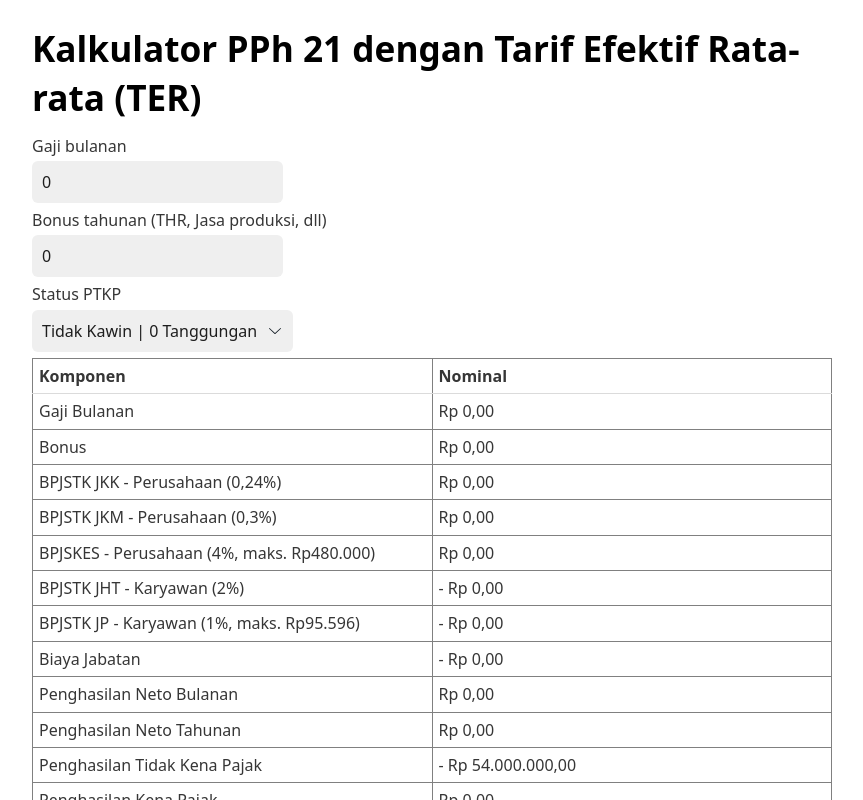
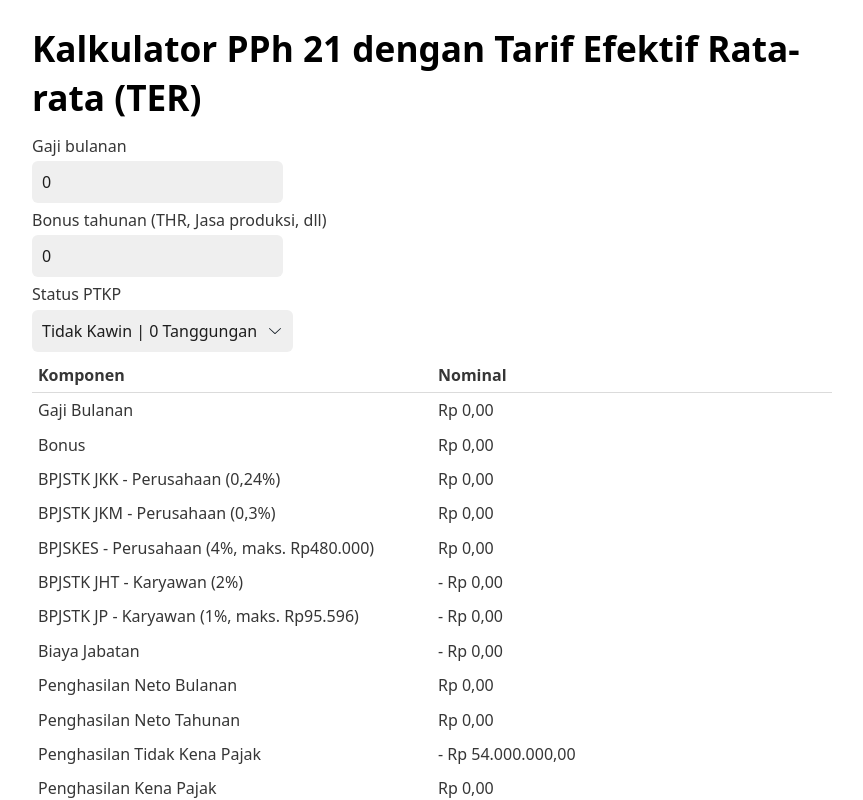
Before and after one commit to zasdaym/pph21, a SvelteKit app: page / in a window 1280 px wide. Shown: the top 800 px of the page, without its empty margins (208-1071 px from the left). Built offline with nearby package versions, Linux system fonts and the light colour scheme.

Commit message:
Remove table border

```diff
--- a/src/routes/+page.svelte
+++ b/src/routes/+page.svelte
@@ -51,7 +51,7 @@
   <option value="K/2">Kawin | 2 Tanggungan</option>
   <option value="K/3">Kawin | 3 Tanggungan</option>
 </select>
-<table border="1">
+<table>
   <thead>
     <tr>
       <th>Komponen</th>
```
